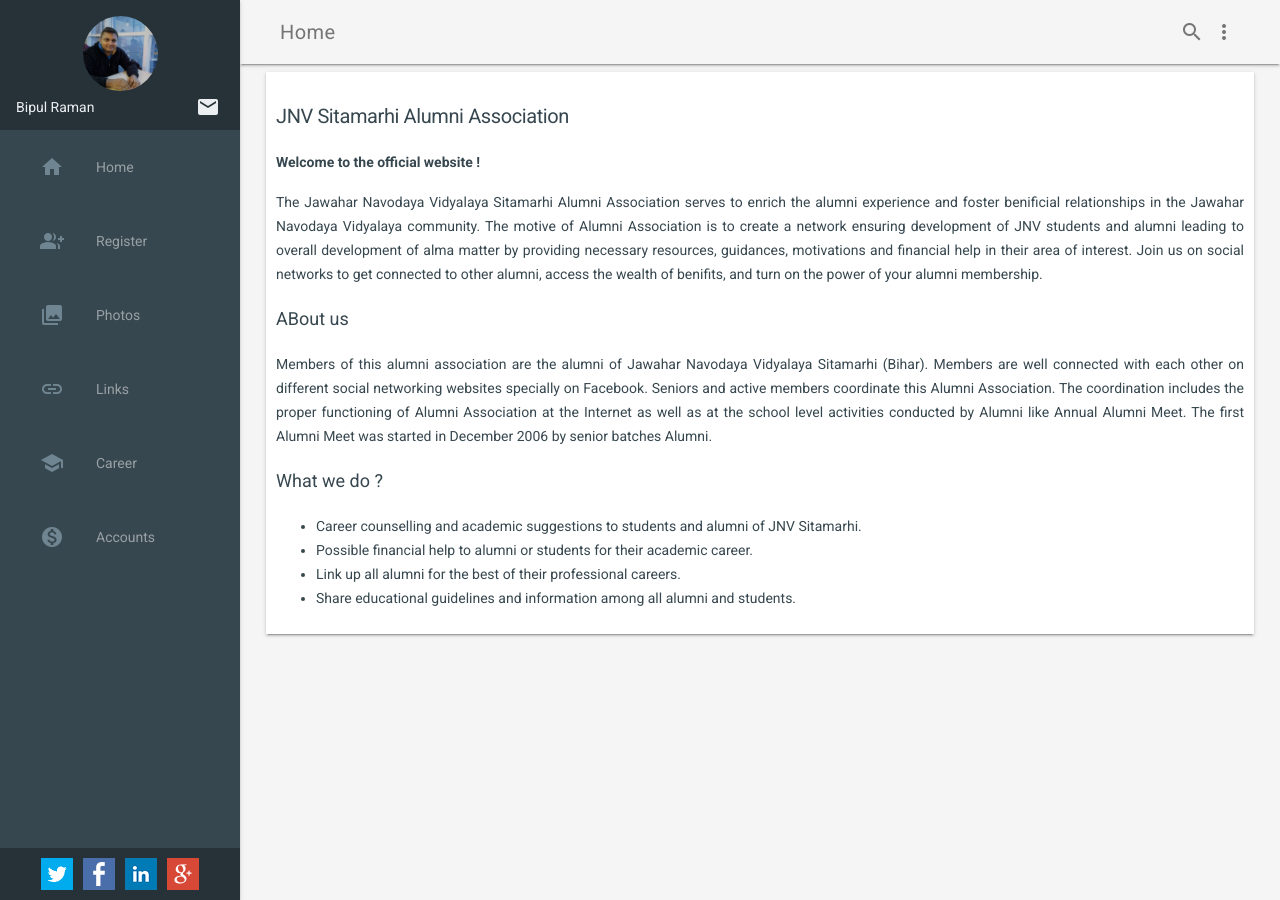
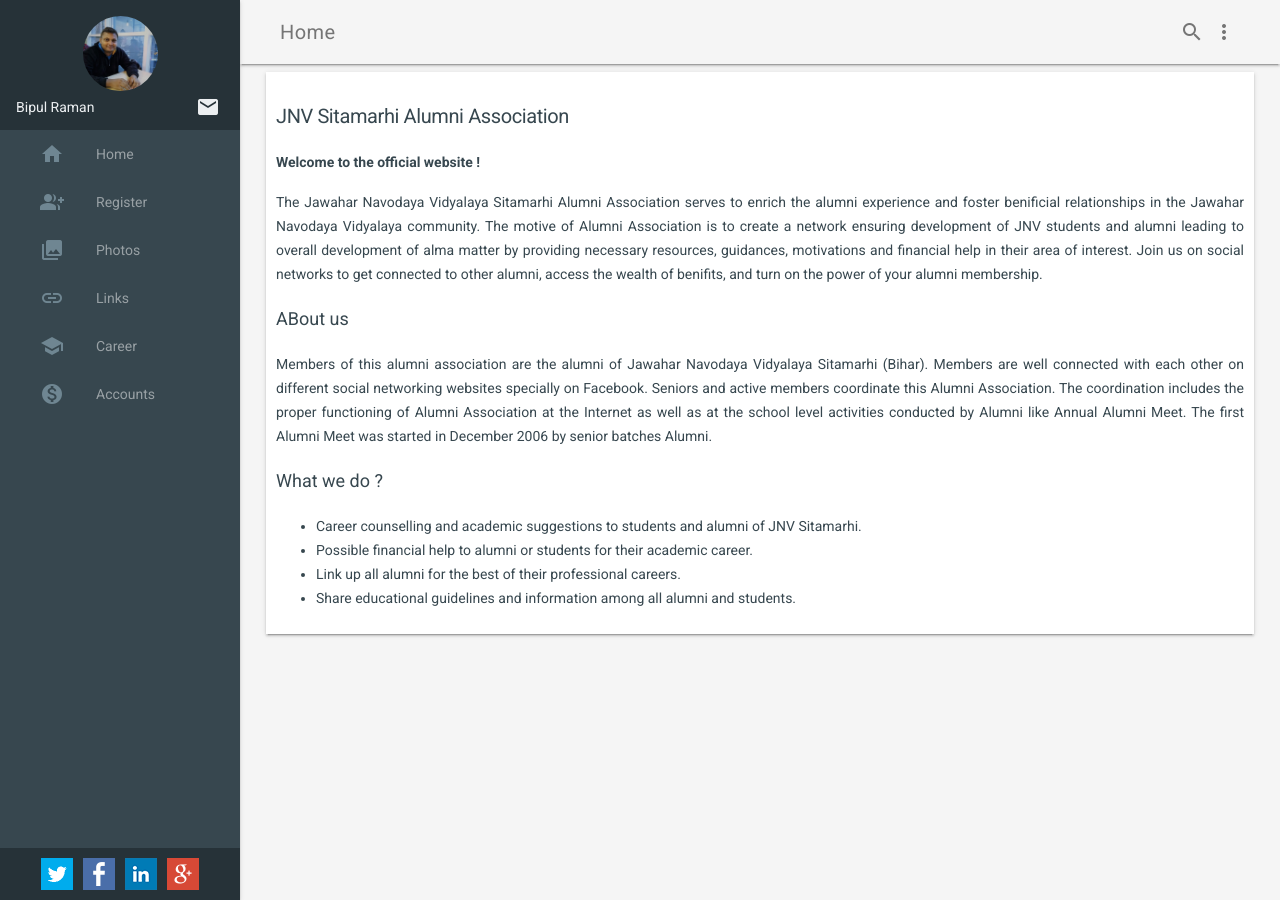
Before and after one commit to BipulRaman/JNVSAA, a Jekyll site: the page built from index.md, in a window 1280 px wide. Built offline with Jekyll 4.4.1, drawn with Linux system fonts in a browser that asks for light colours; nearby versions of some CDN libraries; our own code applies the rules of GitHub Pages for plain Markdown files.

Commit message:
Update styles.css

```diff
--- a/static/css/styles.css
+++ b/static/css/styles.css
@@ -13,7 +13,7 @@
 .demo-drawer-header { box-sizing: border-box; display: -webkit-flex; display: -ms-flexbox; display: flex; -webkit-flex-direction: column; -ms-flex-direction: column; flex-direction: column; -webkit-justify-content: flex-end; -ms-flex-pack: end; justify-content: flex-end; padding: 16px; height: 151px; }
 .demo-avatar-dropdown { display: -webkit-flex; display: -ms-flexbox; display: flex; position: relative; -webkit-flex-direction: row; -ms-flex-direction: row; flex-direction: row; -webkit-align-items: center; -ms-flex-align: center; align-items: center; width: 100%; }
 .demo-navigation { -webkit-flex-grow: 1; -ms-flex-positive: 1; flex-grow: 1; }
-.demo-layout .demo-navigation .mdl-navigation__link { line-height: 50px; display: -webkit-flex !important; display: -ms-flexbox !important; display: flex !important; -webkit-flex-direction: row; -ms-flex-direction: row; flex-direction: row; -webkit-align-items: center; -ms-flex-align: center; align-items: center; color: rgba(255, 255, 255, 0.56); font-weight: 500; }
+.demo-layout .demo-navigation .mdl-navigation__link { display: -webkit-flex !important; display: -ms-flexbox !important; display: flex !important; -webkit-flex-direction: row; -ms-flex-direction: row; flex-direction: row; -webkit-align-items: center; -ms-flex-align: center; align-items: center; color: rgba(255, 255, 255, 0.56); font-weight: 500; }
 .demo-layout .demo-navigation .mdl-navigation__link:hover { background-color: #00BCD4; color: #37474F; }
 .demo-navigation .mdl-navigation__link .material-icons { font-size: 24px; color: rgba(255, 255, 255, 0.56); margin-right: 32px; }
 .demo-content { max-width: 95%; }
@@ -97,3 +97,7 @@
 h4{ font-size: 14px; line-height: 14px; font-weight: 500; }
 h5{ font-size: 12px; line-height: 12px; font-weight: 500; }
 h6{ font-size: 10px; line-height: 10px; font-weight: 500; }
+
+.mdl-layout__header-row .mdl-navigation__link {
+    line-height: 50px;
+}
```
